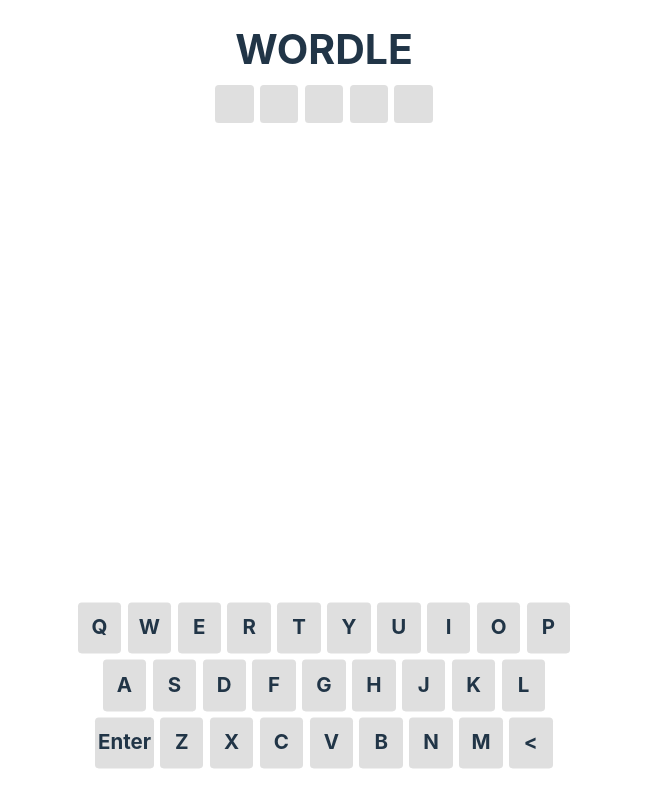
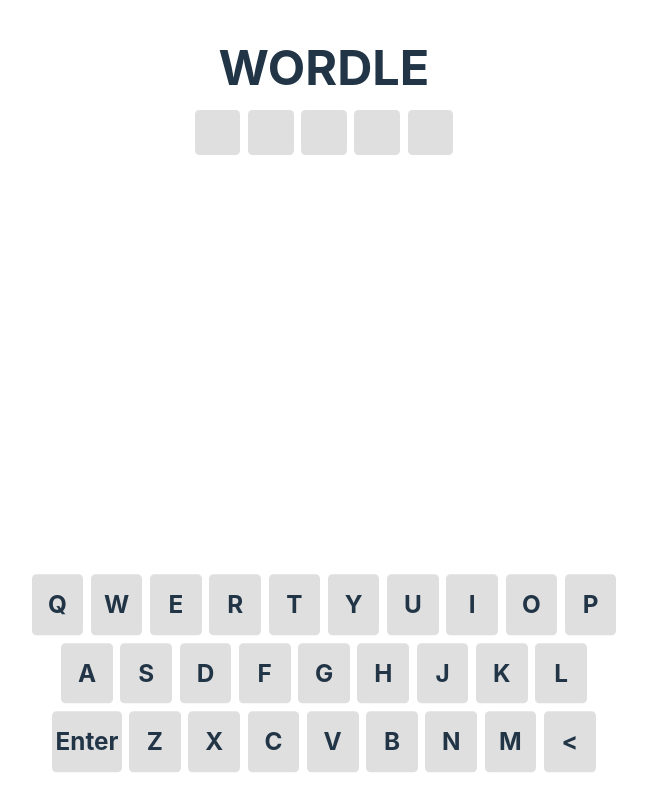
Before and after one commit to nathangpark/wordle-react, a React (Vite) app: page / in a window 1280 px wide. Shown: the whole page, without its empty margins (316-963 px from the left). Built offline with nearby package versions, Linux system fonts and the light colour scheme.

Commit message:
height scaling

```diff
--- a/src/index.css
+++ b/src/index.css
@@ -13,6 +13,7 @@
   -moz-osx-font-smoothing: grayscale;
 
   overflow:hidden;
+  font-size: clamp(0.2em,calc(1.5vh + 0.2em),1.1em);
 }
 
 html {
@@ -93,15 +94,3 @@
     background-color: #f2f2f2;
   }
 }
-
-@media (max-width: 350px){
-  :root {
-    font-size: 0.9rem;
-  }
-}
-
-@media (max-height: 800px){
-  :root {
-    font-size: 0.8rem;
-  }
-}
--- a/src/styles/ResultsStyles.css
+++ b/src/styles/ResultsStyles.css
@@ -62,7 +62,7 @@
   align-items: center;
   width:100%;
   margin-left: 1rem;
-  margin-bottom: 0.3rem;
+  margin-bottom: 0.5rem;
 }
 
 .bar-score {
```
